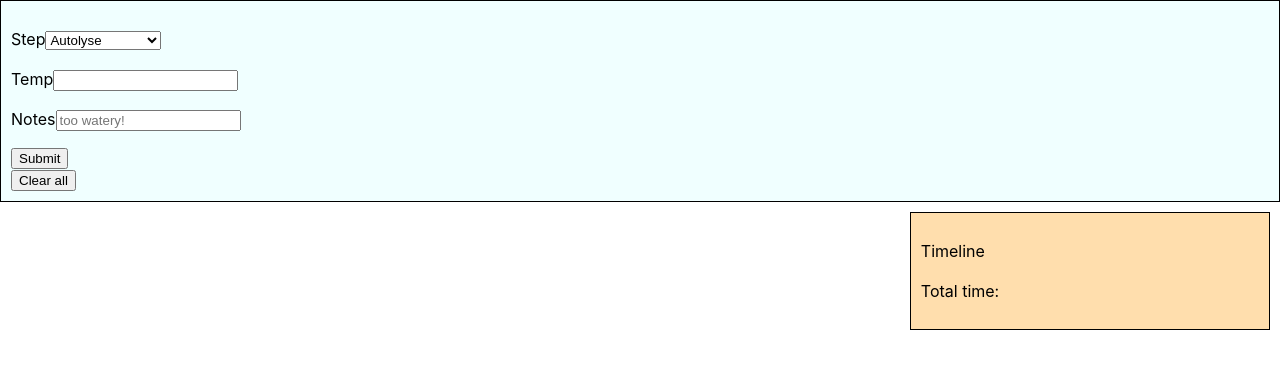
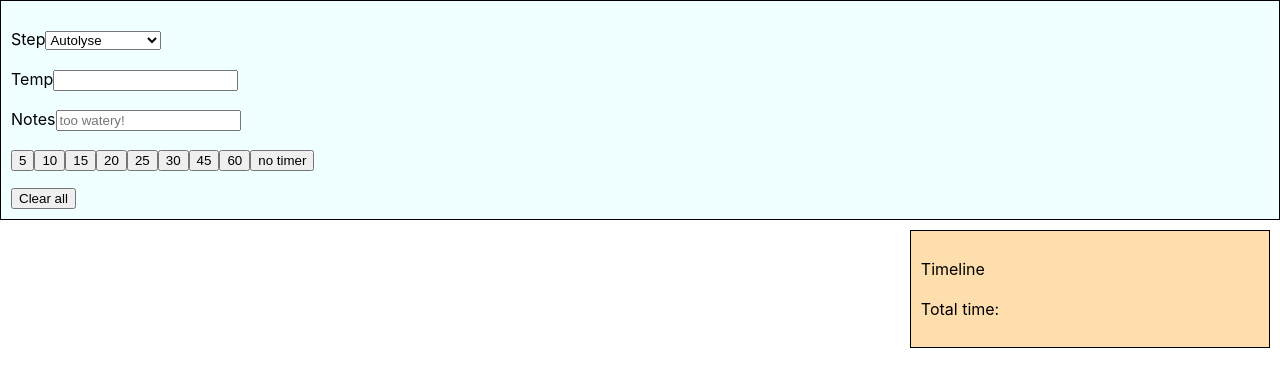
Before and after one commit to pabo/bread-maker, a React (Create React App) app: page / in a window 1280 px wide. Shown: the top 386 px of the page. Built offline with nearby package versions, Linux system fonts and the light colour scheme.

Commit message:
add timer functionality

```diff
--- a/src/App.css
+++ b/src/App.css
@@ -35,3 +35,13 @@ p {
   justify-content: center;
   align-items: flex-start;
 }
+
+.Timer.expired {
+  background-color: red;
+}
+
+.Timer {
+  text-align: center;
+  padding: 10px;
+  height: 4em;
+}
--- a/src/App.js
+++ b/src/App.js
@@ -1,11 +1,12 @@
 import React from 'react';
-import {useStickyState} from './hooks';
+import {useStickyState, useIntervalRender} from './hooks';
 
 import dayjs from 'dayjs';
 
 import StepEntry from './components/StepEntry';
 import Steps from './components/Steps';
 import Timeline from './components/Timeline';
+import Timer from './components/Timer';
 
 import './App.css';
 
@@ -14,31 +15,42 @@ dayjs.extend(relativeTime);
 
 function App() {
 
-  const [steps, setSteps] = useStickyState([], 'steps');
+  const [steps, setSteps] = useStickyState('steps', []);
+  const [timerExpiration, setTimerExpiration] = useStickyState('timerExpiration', null);
+  const [timerAcknowledged, setTimerAcknowledged] = useStickyState('acknowledged', false);
+
+  useIntervalRender(1000); // TODO: perf impact of re-rendering entire view every second?
 
   const addStep = (step) => {
     // we need to change the duration of the previous step (if there was one), and then append this step
-
     const lastStep = steps.slice(-1) || [];
     const otherSteps = steps.slice(0, steps.length-1) || []
-    if (steps.length > 0) {
+
+    if (lastStep.length) {
       lastStep[0].timeEnded = dayjs();
-      lastStep[0].duration = dayjs(lastStep[0].timeStarted).toNow(true);
     }
 
     setSteps([...otherSteps, ...lastStep, step]);
+    setTimerAcknowledged(false);
+    setTimerExpiration(
+      step.timer === 'no timer' ? //TODO: magic word no good
+      null :
+      dayjs().add(parseInt(step.timer,10),'second')
+    );
   }
 
   const clearAll = () => {
     setSteps([]);
+    setTimerExpiration(null);
+    setTimerAcknowledged(true);
   }
 
   const previousStep = steps.length ? steps[steps.length-1] : {};
 
   return (
-
     <>
       <StepEntry previousStep={previousStep} submitStepEntry={(e) => addStep(e)} clearAllSteps={() => clearAll()}/>
+      <Timer timerExpiration={timerExpiration} timerAcknowledged={timerAcknowledged} setTimerAcknowledged={(x) => setTimerAcknowledged(x)}/>
       <div className='container'>
         <Steps steps={steps}/>
         <Timeline steps={steps}/>
--- a/src/components/Step.js
+++ b/src/components/Step.js
@@ -1,14 +1,18 @@
 import React from 'react';
+import dayjs from 'dayjs';
+var relativeTime = require('dayjs/plugin/relativeTime')
+dayjs.extend(relativeTime);
 
 export default (props) => {
+    const {timeStarted = 'no start'} = props
 
     return (
         <div className='Step'>
             <p>stepKey: {props.stepKey}</p>
             <p>temp: {props.temp}</p>
             <p>notes: {props.notes}</p>
-            <p>time started: {props.timeStarted.toString()}</p>
-            <p>duration: {props.duration}</p>
+            <p>time started: {timeStarted.toString()}</p>
+            <p>duration: {dayjs(props.timeStarted).to(dayjs(props.timeEnded), true)}</p>
         </div>
     );
 }
--- a/src/components/StepEntry.js
+++ b/src/components/StepEntry.js
@@ -3,6 +3,8 @@ import PropTypes from 'prop-types';
 import dayjs from 'dayjs';
 
 import steps from '../data/steps';
+
+const timerValues = [5,10,15,20,25,30,45,60,'no timer'];
 
 // TODO: this could be smarter. step after highest completed step? groupings?
 const getNextStepKey = (stepKey) => {
@@ -17,11 +19,11 @@ const getNextStepKey = (stepKey) => {
 }
 
 const StepEntry = (props) => {
-
     const initialState = {
         stepKey: getNextStepKey(props.previousStep.stepKey),
         temp: '',
         notes: '',
+        timer: '',
     }
 
     const [stepEntry, setStepEntry] = useState(initialState);
@@ -29,7 +31,8 @@ const StepEntry = (props) => {
     const handleSubmit = (event) => {
         event.preventDefault();
         props.submitStepEntry({...stepEntry, timeStarted: dayjs()});
-        setStepEntry({...initialState, stepKey: getNextStepKey(stepEntry.stepKey)});
+
+        handleReset();
     }
 
     const handleChange = (event) => {
@@ -37,7 +40,13 @@ const StepEntry = (props) => {
         setStepEntry({...stepEntry, [name]: value});
     }
 
+    const handleReset = () => {
+        setStepEntry({...initialState, stepKey: getNextStepKey(stepEntry.stepKey)});
+    }
 
+    const handleTimerClick = (timer) => {
+        setStepEntry({...stepEntry, timer});
+    }
 
     return (
         <div className='StepEntry'>
@@ -79,7 +88,11 @@ const StepEntry = (props) => {
                         onChange={(e) => handleChange(e)}
                         value={stepEntry.notes}/>
                 </p>
-                <input type='submit' />
+                <p>
+                    {timerValues.map((value, index) => {
+                        return <button key={index} onClick={() => handleTimerClick(value)}>{value}</button>
+                    })}
+                </p>
             </form>
             <button onClick={() => props.clearAllSteps()}>Clear all</button>
         </div>
--- a/src/components/Timeline.js
+++ b/src/components/Timeline.js
@@ -1,7 +1,6 @@
 import React from 'react';
 import dayjs from 'dayjs';
 
-import { useIntervalRender } from '../hooks';
 import { parseMillisecondsIntoReadableTime } from '../util/time';
 
 const msPerPixel = 5000; // 1000 means 1 pixel per second
@@ -9,8 +8,6 @@ const msPerPixel = 5000; // 1000 means 1 pixel per second
 export default (props) => {
     const { steps } = props;
     const totalTime = steps[0] ? dayjs().diff(steps[0].timeStarted) : '';
-
-    useIntervalRender(1000);
 
     return (
         <div className='Timeline'>
--- /dev/null
+++ b/src/components/Timer.js
@@ -0,0 +1,34 @@
+import React from 'react';
+import { parseMillisecondsIntoReadableTime } from '../util/time';
+import dayjs from 'dayjs';
+var relativeTime = require('dayjs/plugin/relativeTime')
+dayjs.extend(relativeTime);
+
+export default (props) => {
+    const {timerExpiration, timerAcknowledged, setTimerAcknowledged} = props;
+    const durationInMs = dayjs(timerExpiration).diff(dayjs());
+    const expired = durationInMs <= 0;
+
+    if (timerExpiration) {
+        if (expired) {
+            if (timerAcknowledged) {
+                return null;
+            }
+
+            return (
+                <div className='Timer expired'>
+                    Timer expired {parseMillisecondsIntoReadableTime(-durationInMs) } ago!
+                    <p><button onClick={() => {setTimerAcknowledged(true)}}>Acknowledge</button></p>
+                </div>
+            );
+        }
+
+        return (
+            <div className='Timer' >
+                {parseMillisecondsIntoReadableTime(durationInMs)}
+            </div>
+        );
+    }
+
+    return null;
+}
--- a/src/hooks/useIntervalRender.js
+++ b/src/hooks/useIntervalRender.js
@@ -5,7 +5,7 @@ export default function useIntervalRender(interval) {
 
   useEffect(() => {
       const intervalHandle = setInterval(() => {
-          console.log("interval called")
+          console.log("ticking")
           setTick(x => x + 1);
       }, 1000);
 
--- a/src/hooks/useStickyState.js
+++ b/src/hooks/useStickyState.js
@@ -1,6 +1,6 @@
 import {useState, useEffect} from 'react';
 
-export default function useStickyState(defaultValue, key) {
+export default function useStickyState(key, defaultValue) {
     const [value, setValue] = useState(() => {
       const stickyValue = window.localStorage.getItem(key);
       return stickyValue !== null
```
